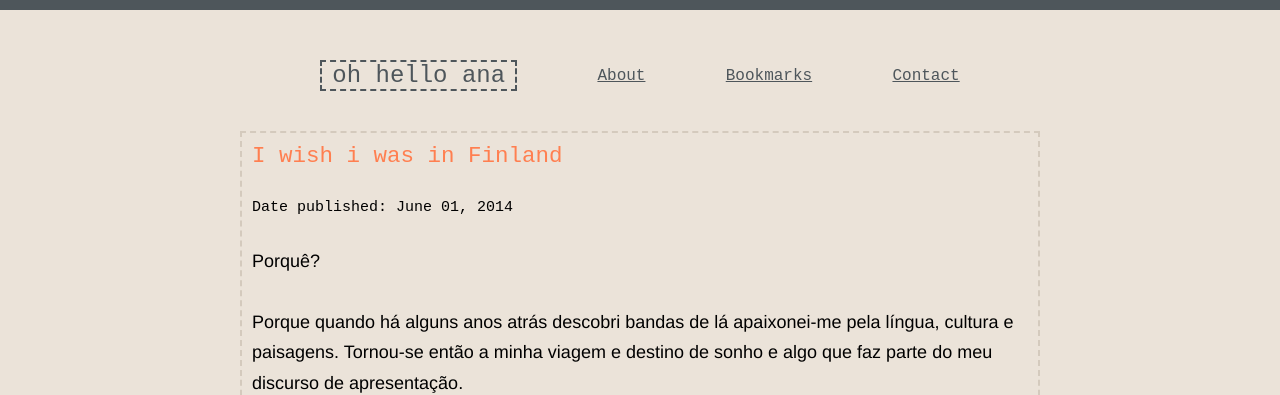
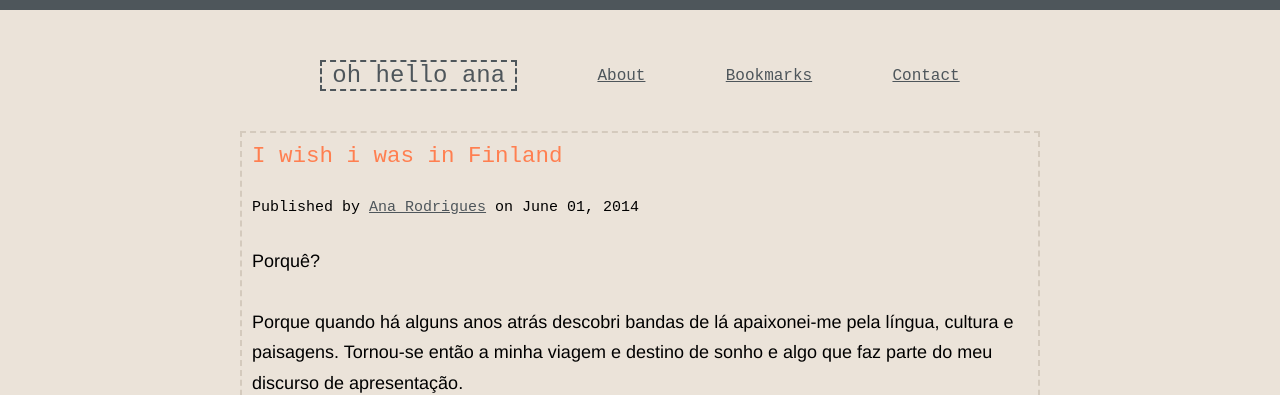
Before and after one commit to ohhelloana/ohhelloana, a Jekyll site: the page built from _posts/2014-06-01-i-wish-i-was-in-finland.html, in a window 1280 px wide. Shown: the top 395 px of the page. Built offline with Jekyll 4.4.1, drawn with Linux system fonts in a browser that asks for light colours.

Commit message:
Add author

```diff
--- a/_layouts/post.html
+++ b/_layouts/post.html
@@ -3,9 +3,9 @@ layout: default
 ---
 <article class="post h-entry">
   <div class="post-header">
-    <h2 class="post-title p-name" itemprop="name headline">{{ page.title | escape }}</h2>
+    <h1 class="post-title p-name" itemprop="name headline">{{ page.title | escape }}</h1>
     <p class="post-meta">
-      Date published:
+      Published by <a class="p-author h-card" href="https://ohhelloana.blog">Ana Rodrigues</a> on
       <time datetime="{{ page.date | date_to_xmlschema }}" itemprop="datePublished" class="dt-published">
         {{ page.date | date: '%B %d, %Y' }}
       </time>
```
